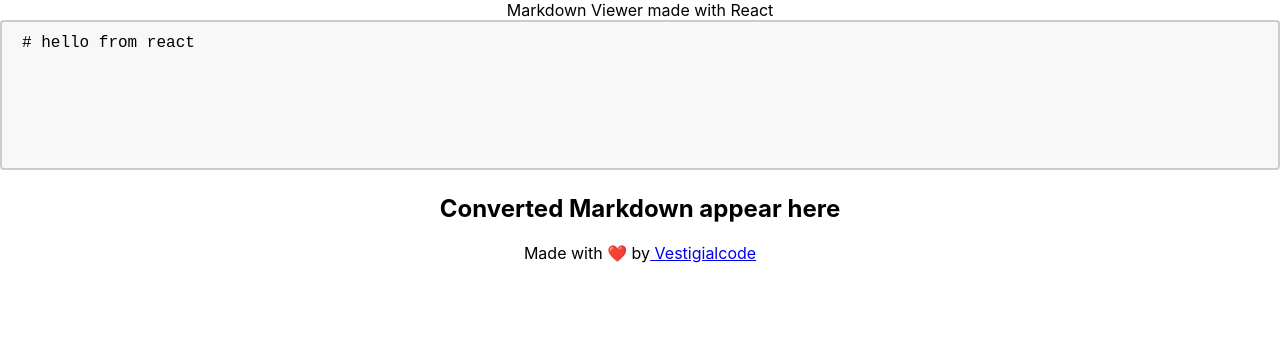
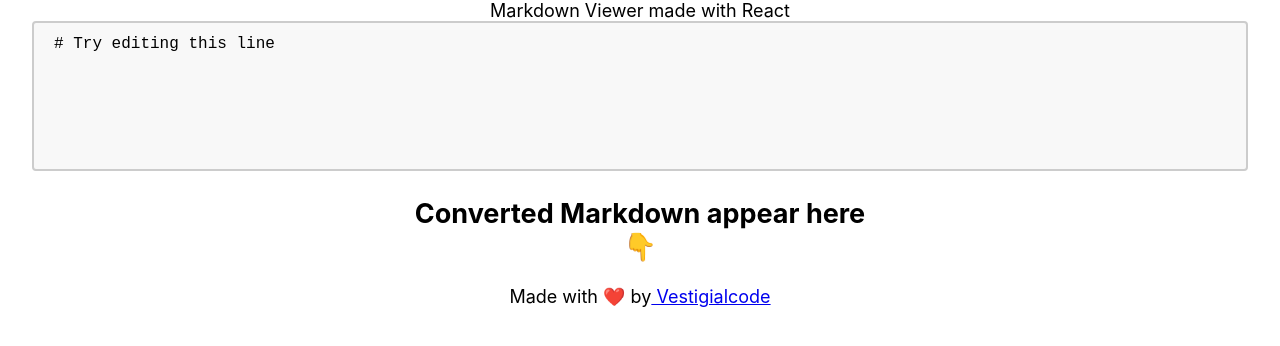
Before and after one commit to vestigialcode/markdown-editor-react, a React (Create React App) app: page / in a window 1280 px wide. Shown: the top 346 px of the page. Built offline with nearby package versions, Linux system fonts and the light colour scheme.

Commit message:
added some changes

```diff
--- a/src/App.css
+++ b/src/App.css
@@ -2,7 +2,7 @@
   text-align: center;
 }
 .textarea{
-  width: 100%;
+  width: 95%;
   height: 150px;
   padding: 12px 20px;
   box-sizing: border-box;
@@ -14,5 +14,7 @@
 }
 .footer{
   text-align: center;
+  font-size: large;
+ text-decoration: solid;
 
 }
--- a/src/App.js
+++ b/src/App.js
@@ -15,9 +15,9 @@ function App() {
 
   return (
     <div className='footer'>Markdown Viewer made with React
-<textarea placeholder='write here # okbro or **reactisawesome**' className='textarea' onChange={chanto}># hello from react </textarea>
+<textarea placeholder='write here # okbro or **reactisawesome**' className='textarea' onChange={chanto}># Try editing this line </textarea>
 <div >
-  <h2>Converted Markdown appear here</h2>
+  <h2>Converted Markdown appear here <br/>👇</h2>
 <ReactMarkdown>{state}</ReactMarkdown>
 </div>
 <footer className='footer'>Made with ❤️ by<a href='https://github.com/vestigialcode'> Vestigialcode</a></footer>
```
